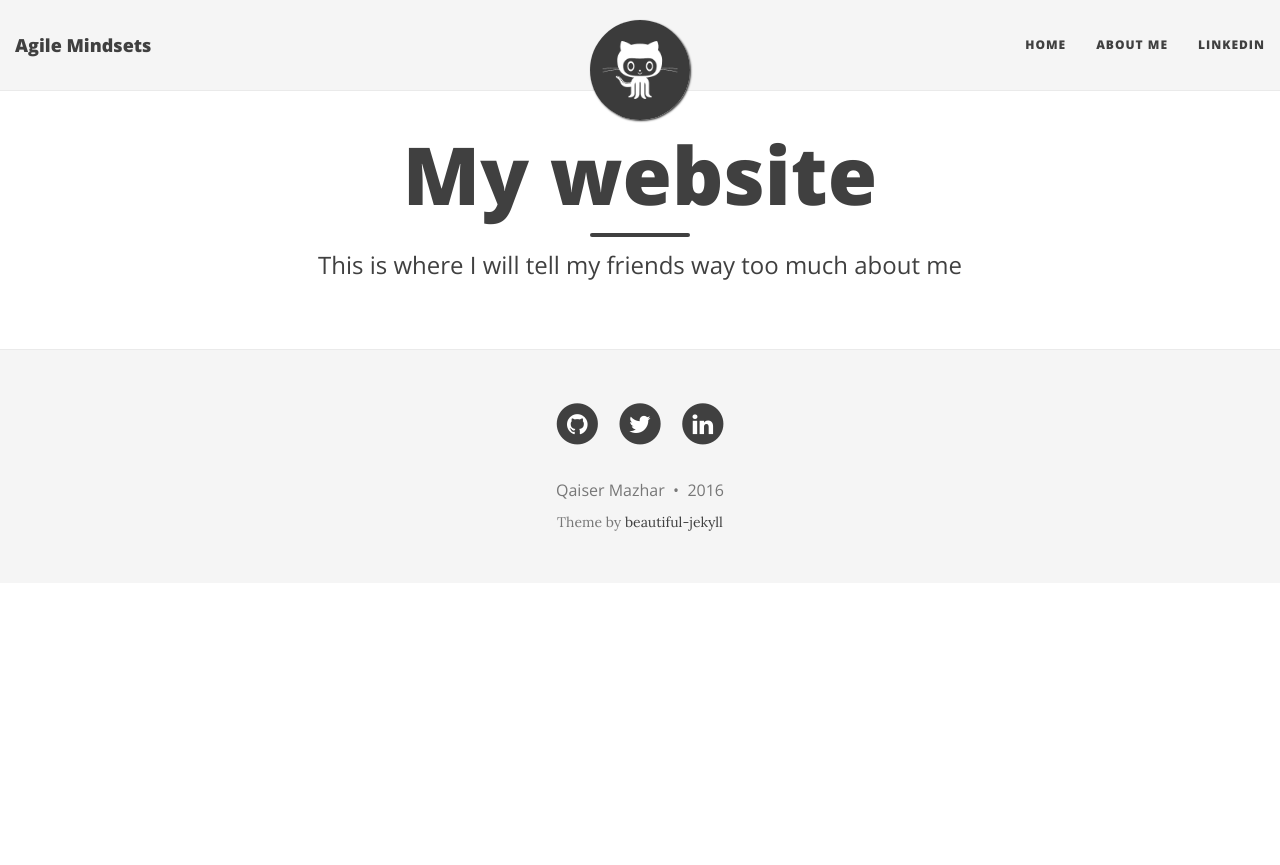
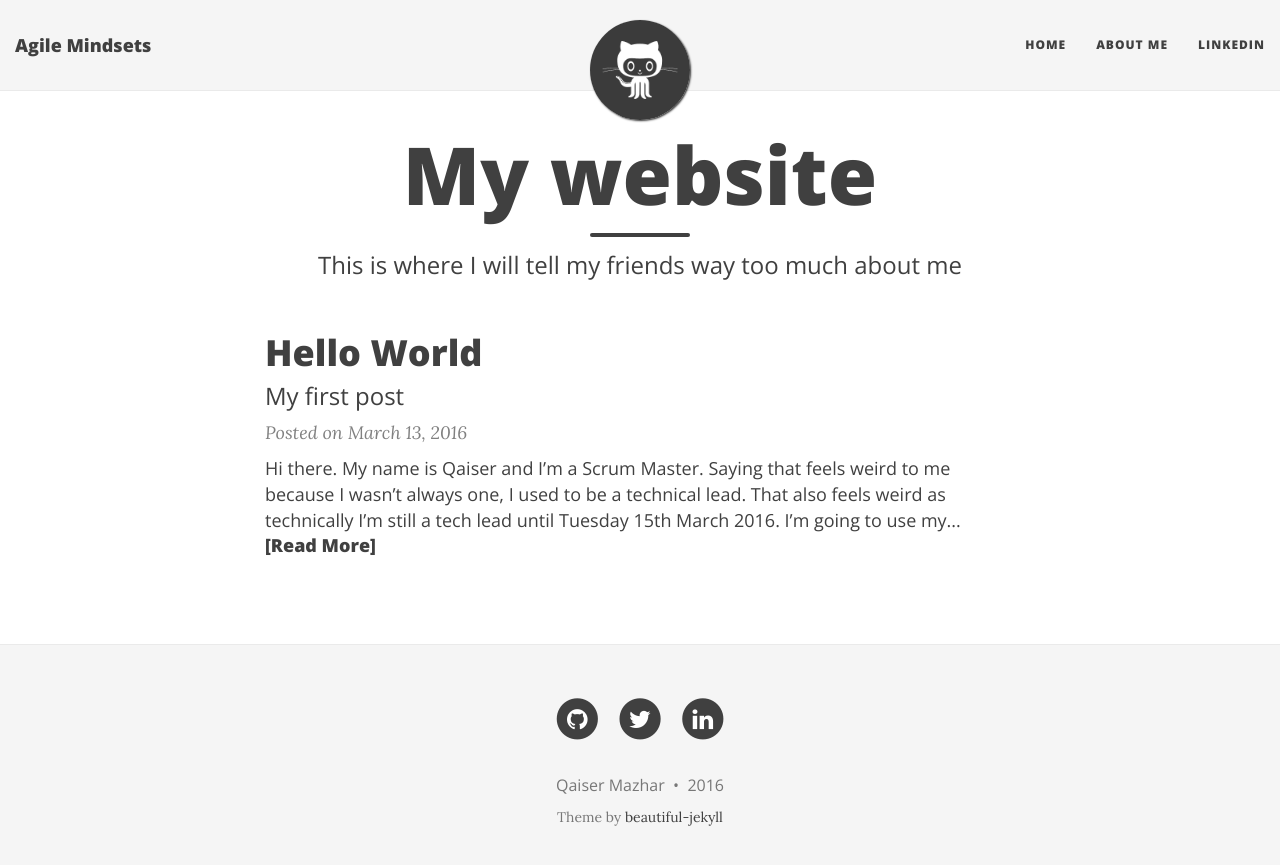
Before and after one commit to qtagile/qaisermazhar.github.io, a Jekyll site: the page built from index.html, in a window 1280 px wide. Shown: the top 865 px of the page. Built offline with Jekyll 4.4.1, drawn with Linux system fonts in a browser that asks for light colours; nearby versions of some CDN libraries; the list of posts is cut into pages by our own code; a file with an impossible date is left out.

Commit message:
my first post

```diff
--- a/_posts/2015-02-26-flake-it-till-you-make-it.md
+++ b/_posts/2016-03-13-first-post.md
@@ -1,9 +1,7 @@
 ---
 layout: post
 title: Hello World
-subtitle: Excerpt from Soulshaping by Jeff Brown
-published: true
-date: ""
+subtitle: My first post
 ---
 
 Hi there.
```
